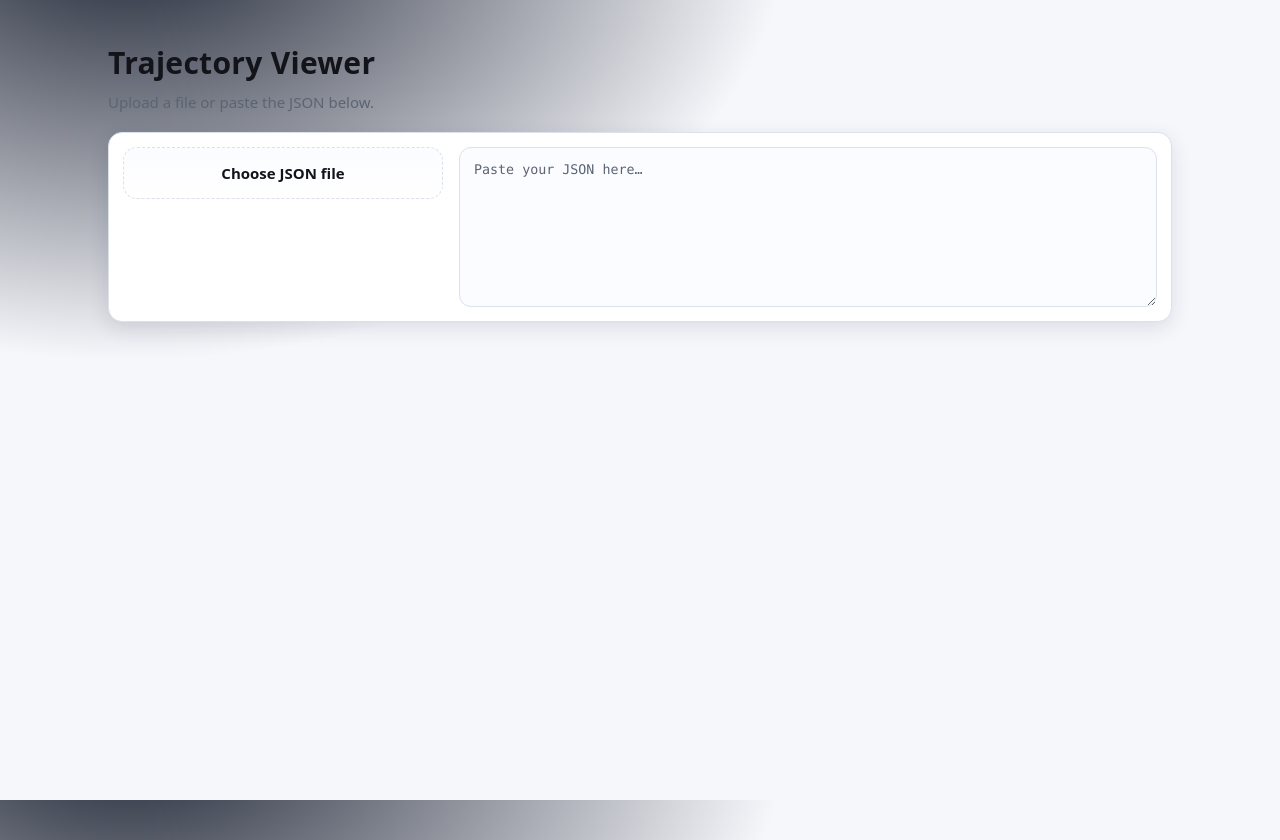
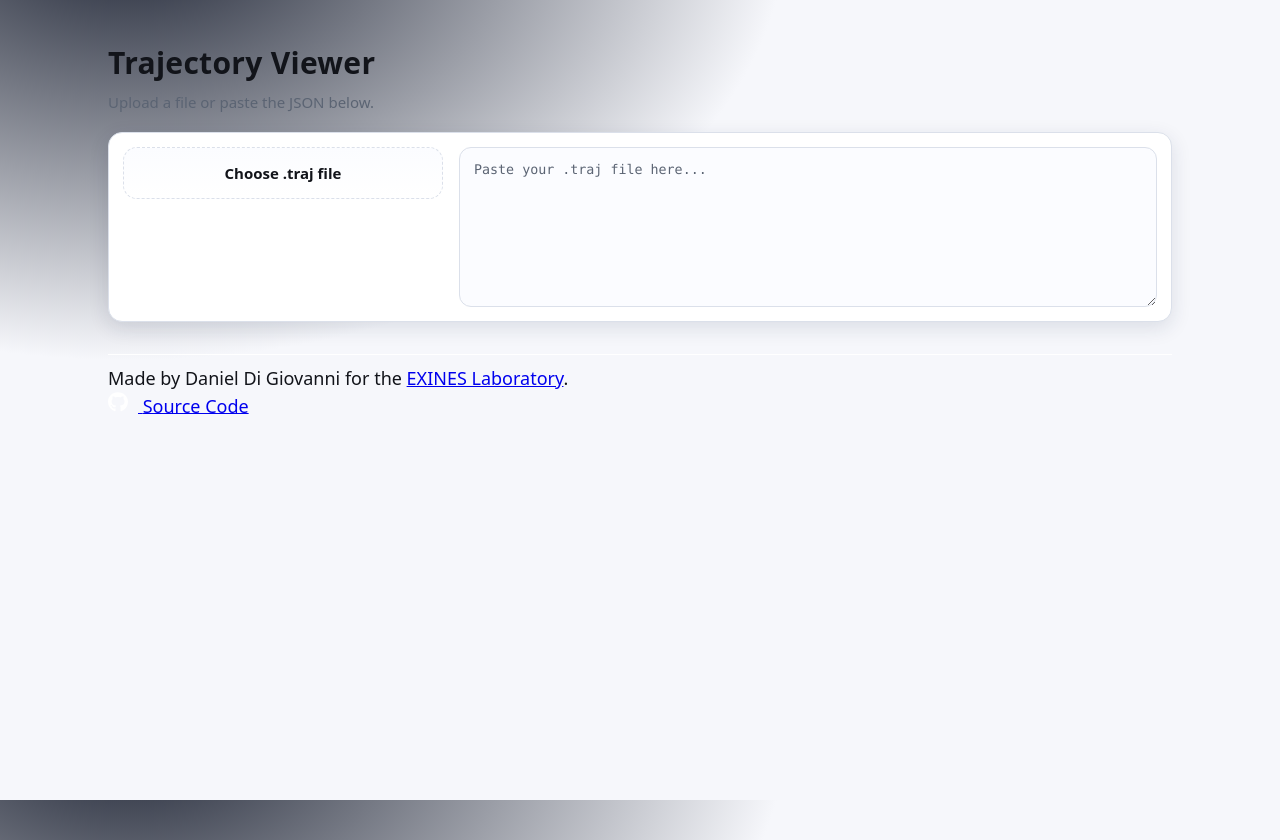
Before and after one commit to Danpythonman/swe-trajectory-viewer, a website built with Vite: page index.html in a window 1280 px wide. Built offline with nearby package versions, Linux system fonts and the light colour scheme.

Commit message:
Added footer

```diff
--- a/index.html
+++ b/index.html
@@ -17,14 +17,29 @@
         <section class="controls">
             <label class="file-input">
                 <input type="file" name="trajectoryFileInput" id="trajectoryFileInput" />
-                <span>Choose JSON file</span>
+                <span>Choose .traj file</span>
             </label>
 
-            <label for="trajectoryTextInput" class="sr-only">Paste JSON</label>
-            <textarea id="trajectoryTextInput" placeholder="Paste your JSON here…"></textarea>
+            <label for="trajectoryTextInput" class="sr-only">Paste .traj file contents</label>
+            <textarea id="trajectoryTextInput" placeholder="Paste your .traj file here..."></textarea>
         </section>
 
         <section id="trajectoryViewer" class="viewer"></section>
+
+        <footer>
+            <p>
+                Made by Daniel Di Giovanni for the
+                <a href="https://www.maleknazn.ca/" target="_blank" rel="noreferrer">EXINES Laboratory</a>.
+            </p>
+            <p>
+                <a href="https://github.com/Danpythonman/swe-trajectory-viewer" target="_blank" rel="noreferrer">
+                    <img src="github.svg">
+                </a>
+                <a href="https://github.com/Danpythonman/swe-trajectory-viewer" target="_blank" rel="noreferrer">
+                    Source Code
+                </a>
+            </p>
+        </footer>
     </main>
 
     <script type="module" src="/src/main.ts"></script>
--- a/src/style.css
+++ b/src/style.css
@@ -247,6 +247,23 @@ body {
     box-shadow: inset 4px 0 0 color-mix(in oklab, var(--obs), #000 10%);
 }
 
+footer {
+    border-top: 1px solid white;
+    margin-top: 10px;
+    padding-top: 10px;
+}
+
+footer p {
+    font-size: large;
+}
+
+footer img {
+    width: 20px;
+    filter: invert(100%);
+    -webkit-filter: invert(100%);
+    margin-right: 10px;
+}
+
 /* Small screens: tighter spacing */
 @media (max-width: 520px) {
     .container {
```
Also changed, not shown: public/github.svg (added).
